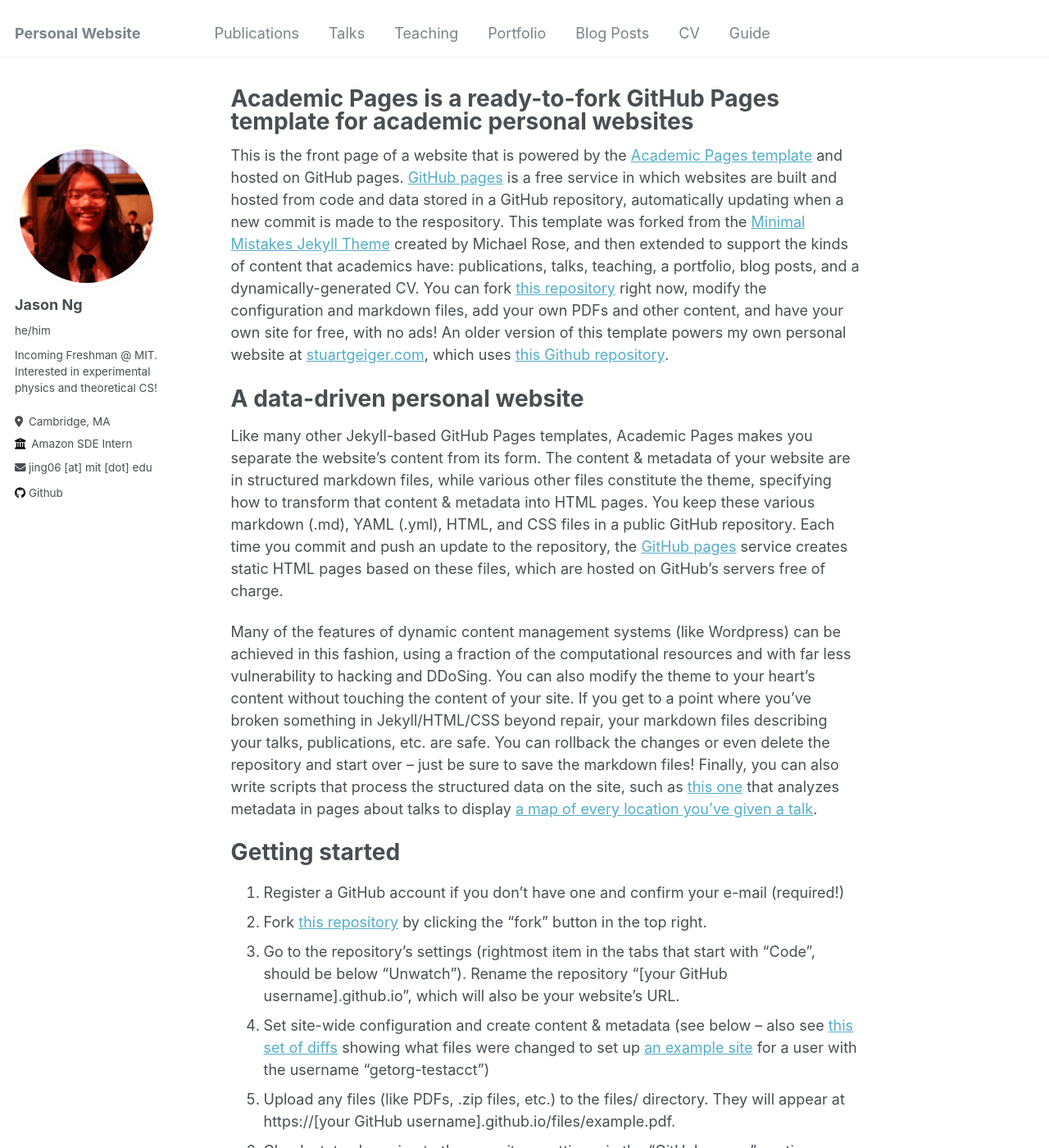
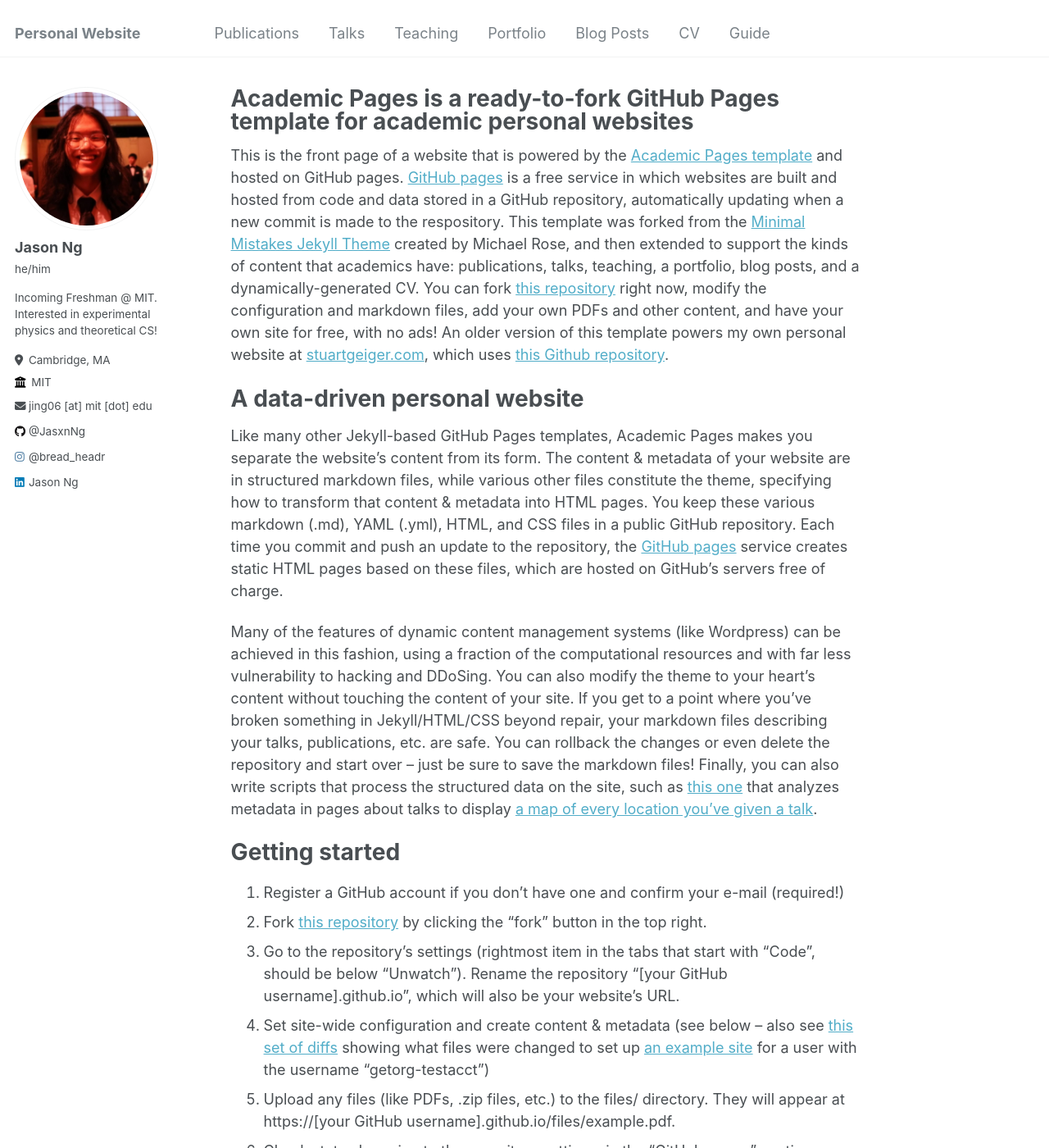
Before and after one commit to JasxnNg/jasxnng.github.io, a Jekyll site: the page built from _pages/about.md, in a window 1280 px wide and 1400 px high. Shown: the whole window at 82% size. Built offline with Jekyll 4.4.1, drawn with Linux system fonts in a browser that asks for light colours.

Commit message:
update todo

```diff
--- a/_config.yml
+++ b/_config.yml
@@ -27,7 +27,7 @@ author:
   pronouns         : "he/him" # example: "she/her"
   bio              : "Incoming Freshman @ MIT. Interested in experimental physics and theoretical CS!"
   location         : "Cambridge, MA"
-  employer         : "Amazon SDE Intern"
+  employer         : "MIT"
   uri              : # URL
   email            : ""
 
@@ -56,9 +56,9 @@ author:
   goodreads        : # Username
   google_plus      : # Username
   keybase          : # Username
-  instagram        : # Username
+  instagram        : "@bread_headr"
   lastfm           : # Username
-  linkedin         : # Username
+  linkedin         : Jason Ng
   mastodon         : # URL
   medium           : # URL
   pinterest        : # Username
--- a/_includes/author-profile.html
+++ b/_includes/author-profile.html
@@ -71,7 +71,7 @@
         <li><a href="https://dribbble.com/{{ author.dribbble }}"><i class="fab fa-fw fa-dribbble icon-pad-right" aria-hidden="true"></i>Dribbble</a></li>
       {% endif %}
       {% if author.github %}
-        <li><a href="https://github.com/{{ author.github }}"><i class="fab fa-fw fa-github icon-pad-right" aria-hidden="true"></i>Github</a></li>
+        <li><a href="https://github.com/{{ author.github }}"><i class="fab fa-fw fa-github icon-pad-right" aria-hidden="true"></i>@JasxnNg</a></li>
       {% endif %}
       {% if author.kaggle %}
         <li><a href="https://kaggle.com/{{ author.kaggle }}"><i class="fab fa-fw fa-kaggle icon-pad-right" aria-hidden="true"></i>Kaggle</a></li>
@@ -103,13 +103,13 @@
         <li><a href="https://keybase.io/{{ author.keybase }}"><i class="fas fa-fw fa-key icon-pad-right" aria-hidden="true"></i>Keybase</a></li>
       {% endif %}
       {% if author.instagram %}
-        <li><a href="https://instagram.com/{{ author.instagram }}"><i class="fab fa-fw fa-instagram icon-pad-right" aria-hidden="true"></i>Instagram</a></li>
+        <li><a href="https://instagram.com/bread_headr"><i class="fab fa-fw fa-instagram icon-pad-right" aria-hidden="true"></i>@bread_headr</a></li>
       {% endif %}
       {% if author.lastfm %}
         <li><a href="https://lastfm.com/user/{{ author.lastfm }}"><i class="fab fa-fw fa-lastfm icon-pad-right" aria-hidden="true"></i>Last.fm</a></li>
       {% endif %}
       {% if author.linkedin %}
-        <li><a href="https://www.linkedin.com/in/{{ author.linkedin }}"><i class="fab fa-fw fa-linkedin icon-pad-right" aria-hidden="true"></i>LinkedIn</a></li>
+        <li><a href="hhttps://www.linkedin.com/in/jason-ng-6888b1247/"><i class="fab fa-fw fa-linkedin icon-pad-right" aria-hidden="true"></i>Jason Ng</a></li>
       {% endif %}
       {% if author.mastodon %}
         <li><a href="{{ author.mastodon }}"><i class="fab fa-fw fa-mastodon icon-pad-right" aria-hidden="true"></i>Mastodon</a></li>
--- a/_sass/_footer.scss
+++ b/_sass/_footer.scss
@@ -14,7 +14,7 @@
   bottom: 0em;
   height: auto;
   /* sticky footer fix end */
-  margin-top: 3em;
+  margin-top: 0em;
   color: mix(#fff, $gray, 25%);
   -webkit-animation: intro 0.3s both;
           animation: intro 0.3s both;
--- a/_sass/_sidebar.scss
+++ b/_sass/_sidebar.scss
@@ -19,7 +19,8 @@
 
     // JUST NEEDED TO MAKE THIS STICKY
     position: sticky;
-    padding-top: $masthead-height;
+    top: 75px;
+    // padding-top: $masthead-height * 0.6;
   }
 
   @include breakpoint($large) {
@@ -94,7 +95,7 @@
   img {
     max-width: 175px;
     max-height: 175px;
-    border-radius: 50%;
+    border-radius: 100%;
 
     @include breakpoint($large) {
       padding: 5px;
@@ -142,8 +143,8 @@
   margin: 0;
 
   @include breakpoint($large) {
-    margin-top: 10px;
-    margin-bottom: 10px;
+    margin-top: 5px;
+    margin-bottom: 0px;
   }
 }
 
@@ -151,8 +152,8 @@
   margin: 0;
 
   @include breakpoint($large) {
-    margin-top: 10px;
-    margin-bottom: 20px;
+    margin-top: 15px;
+    margin-bottom: 15px;
   }
 }
 
@@ -176,7 +177,7 @@
   }
 
   button {
-    margin-bottom: 0;
+    margin-bottom: 20px;
 
     @include breakpoint($large) {
       display: none;
--- a/todolist.txt
+++ b/todolist.txt
@@ -1,3 +1,4 @@
 - Update the location to take links
 - Update the Building icon to take links
 - Fix the scrolling function
+- Remove the sidebar from all of hte pages
```
Also changed, not shown: _pages/about.md (line endings or trailing spaces).
